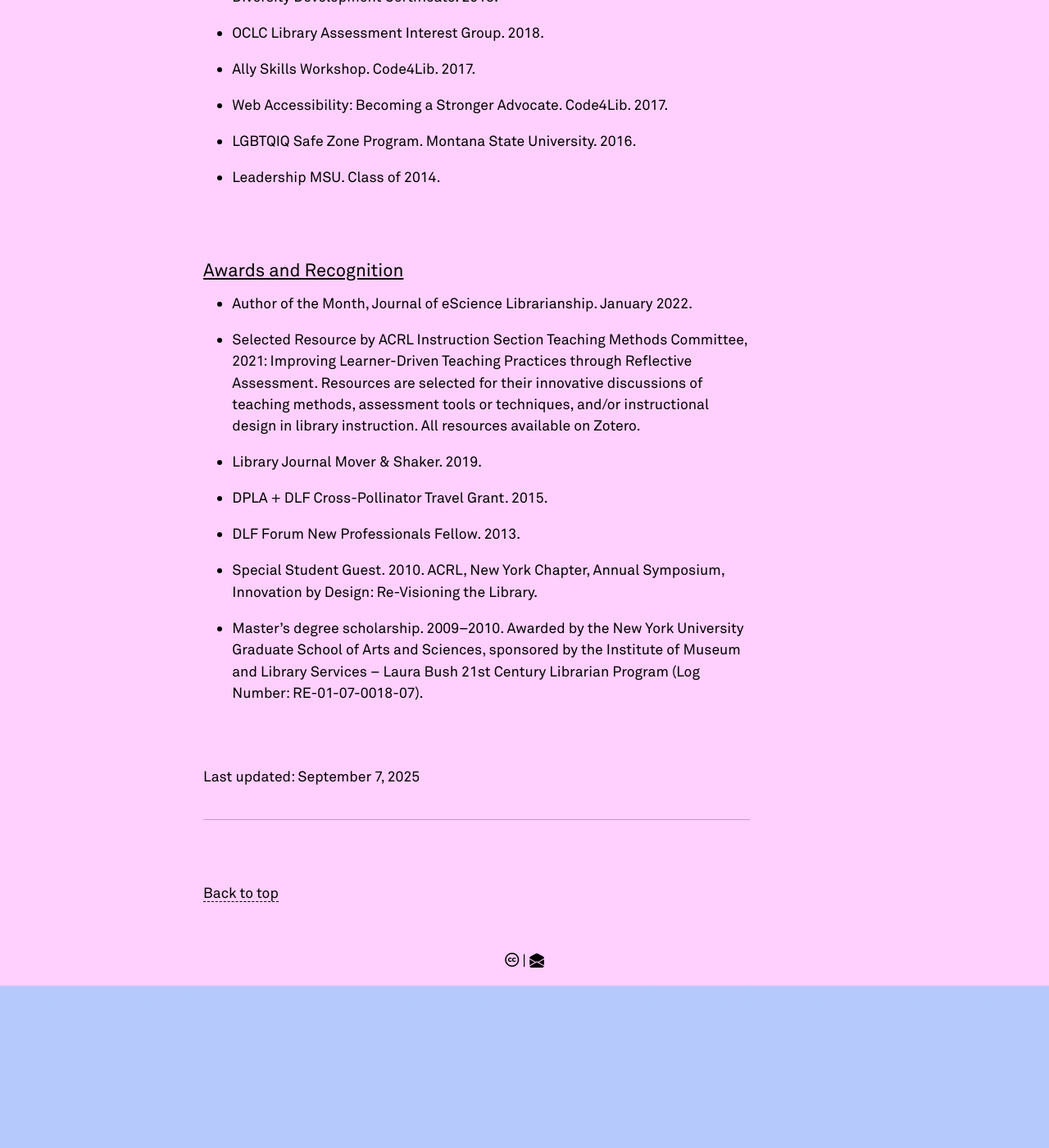
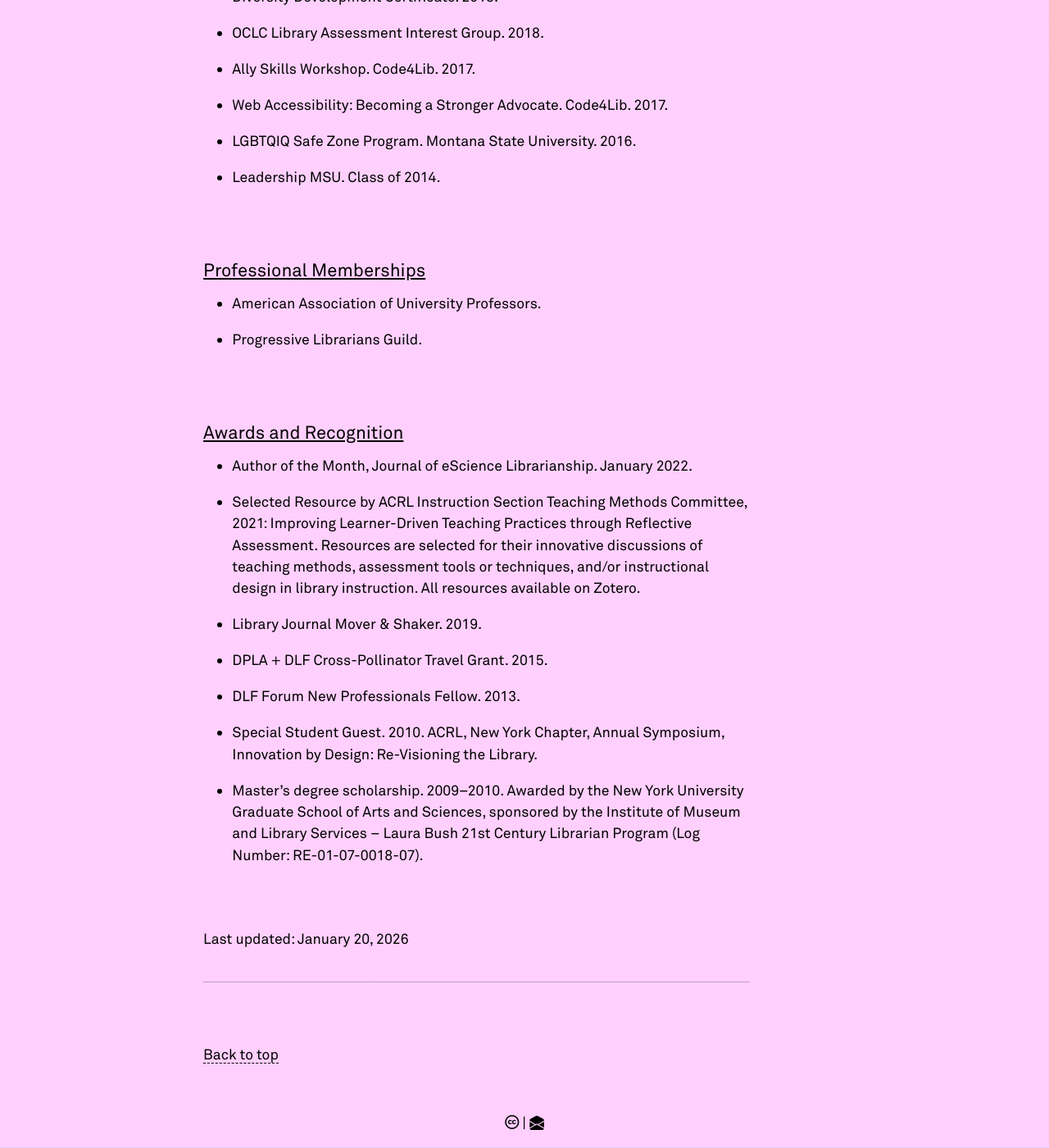
Before and after one commit to swyoung/swyoung.github.io, a Jekyll site: the page built from _pages/cv.md, in a window 1280 px wide and 1400 px high, scrolled down 26952 px. Shown: the whole window at 82% size. Built offline with Jekyll 4.4.1, drawn with Linux system fonts in a browser that asks for light colours; nearby versions of some CDN libraries; a style sheet for code colours, icons or effects is not loaded; before the commit the page ends 28154 px from its top, so only the background shows below that.

Commit message:
Update cv.md
update professional memberships

```diff
--- a/_pages/cv.md
+++ b/_pages/cv.md
@@ -521,6 +521,14 @@ Montana State University
 
 <br>
 
+## Professional Memberships
+<ul>
+  <li>American Association of University Professors.</li>
+  <li>Progressive Librarians Guild.</li>
+</ul>
+
+<br>
+
 ## Awards and Recognition
 <ul>
   <li>Author of the Month, Journal of eScience Librarianship. January 2022.</li>
@@ -534,7 +542,7 @@ Montana State University
 
 <br>
 
-Last updated: September 7, 2025
+Last updated: January 20, 2026
 
 ---
 
```
